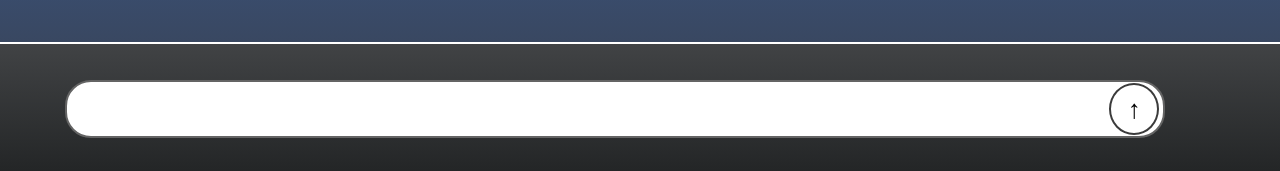
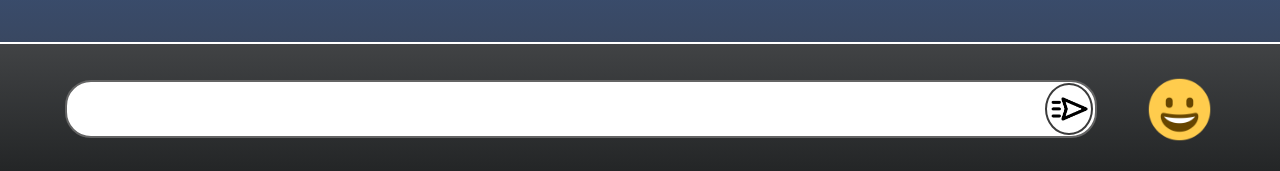
Before and after one commit to RichardLei1007/reactChatApp, a React (Create React App) app: page / in a window 1280 px wide. Shown: the part 626-797 px from the top of the page. Built offline with nearby package versions, Linux system fonts and the light colour scheme.

Commit message:
Profile Icon + Emoji button (kidna works :/)

```diff
--- a/src/App.css
+++ b/src/App.css
@@ -40,24 +40,6 @@
   font-weight: bolder;
 }
 
-/* Footer element: Add image button */
-.img {
-  width: 3.5rem;
-  height: 3.5rem;
-  border-radius: 50%;
-  background: url(image.png);
-  background-size: 2.5rem;
-  background-position: center;
-  background-repeat: no-repeat;
-  cursor: pointer;
-  border: none;
-}
-
-/* Image button hover setting */
-.img:hover {
-  background-size: 3rem;
-}
-
 .messages {
   display: flex;
   flex-direction: column-reverse;
@@ -70,6 +52,8 @@
 }
 
 .message {
+  display: flex;
+  align-items: flex-end;
   color: white;
   font-size: 1.5rem;
   padding: 0.3rem 0.5rem;
@@ -77,3 +61,9 @@
   background: linear-gradient(to right, #232526, #414345);
   border-radius: 0.75rem;
 }
+
+.profile {
+  height: 2rem;
+  width: 2rem;
+  background-color: black;
+}
--- a/src/App.js
+++ b/src/App.js
@@ -13,7 +13,6 @@ function App() {
     };
     setMessages([newMessage, ...messages]);
   }
-  console.log(messages);
   return (
     <div className="App">
     <header className = "header">
--- /dev/null
+++ b/src/Message.css
@@ -0,0 +1,13 @@
+.profile {
+    display: flex;
+    flex-direction: right;
+    margin-left: 1rem;
+    height: 2rem;
+    width: 2rem;
+    border-radius: 50%;
+    border: 1px solid white;
+    background: url(profile.png);
+    background-size: contain;
+    background-position: center;
+    background-repeat: no-repeat;
+  }
--- a/src/Message.js
+++ b/src/Message.js
@@ -1,3 +1,10 @@
+import "./Message.css";
+
 export default function Message(props) {
-    return <div className="message">{props.msg}</div>;
+    return (
+        <div className="message">
+            {props.msg}
+            <img className = "profile"></img>
+        </div>
+    );
 }
--- a/src/TextInput.css
+++ b/src/TextInput.css
@@ -29,9 +29,27 @@
     width:2rem;
     height:2rem;
     border-radius: 50%;
-    background-color: rgb(255, 255, 255);
+    background: url(send.png);
+    background-size: 1.5rem;
+    background-position: center;
+    background-repeat: no-repeat;
     border: 2px solid rgb(59, 59, 59);
     position: relative;
     cursor: pointer;
-    right: 2.15rem;
+    right: 2rem;
   }
+
+  .emoji {
+    width: 3rem;
+    height: 3rem;
+    border-radius: 50%;
+    border: none;
+    background: url(emoji.png);
+    background-size: 2.5rem;
+    background-position: center;
+    background-repeat: no-repeat;
+  }
+
+  .emoji:hover {
+    background-size: 3rem;
+  }
--- a/src/TextInput.js
+++ b/src/TextInput.js
@@ -15,10 +15,15 @@ function TextInput(props) {
         }
     }
 
+    function sendEmoji() {
+        props.sendMessage("🙂");
+    }
+
     return (
         <footer className = "footer">
             <input className = "input" value = {text} onChange = {(e) => setText(e.target.value)} onKeyPress={onKeyPress}></input>
-            <button className = "button" onClick = {send}>↑</button>
+            <button className = "button" onClick = {send}></button>
+            <button className = "emoji" onClick = {sendEmoji}></button>
         </footer>
     );
 }
```
Also changed, not shown: src/profile.png (added), src/send.png (added).
